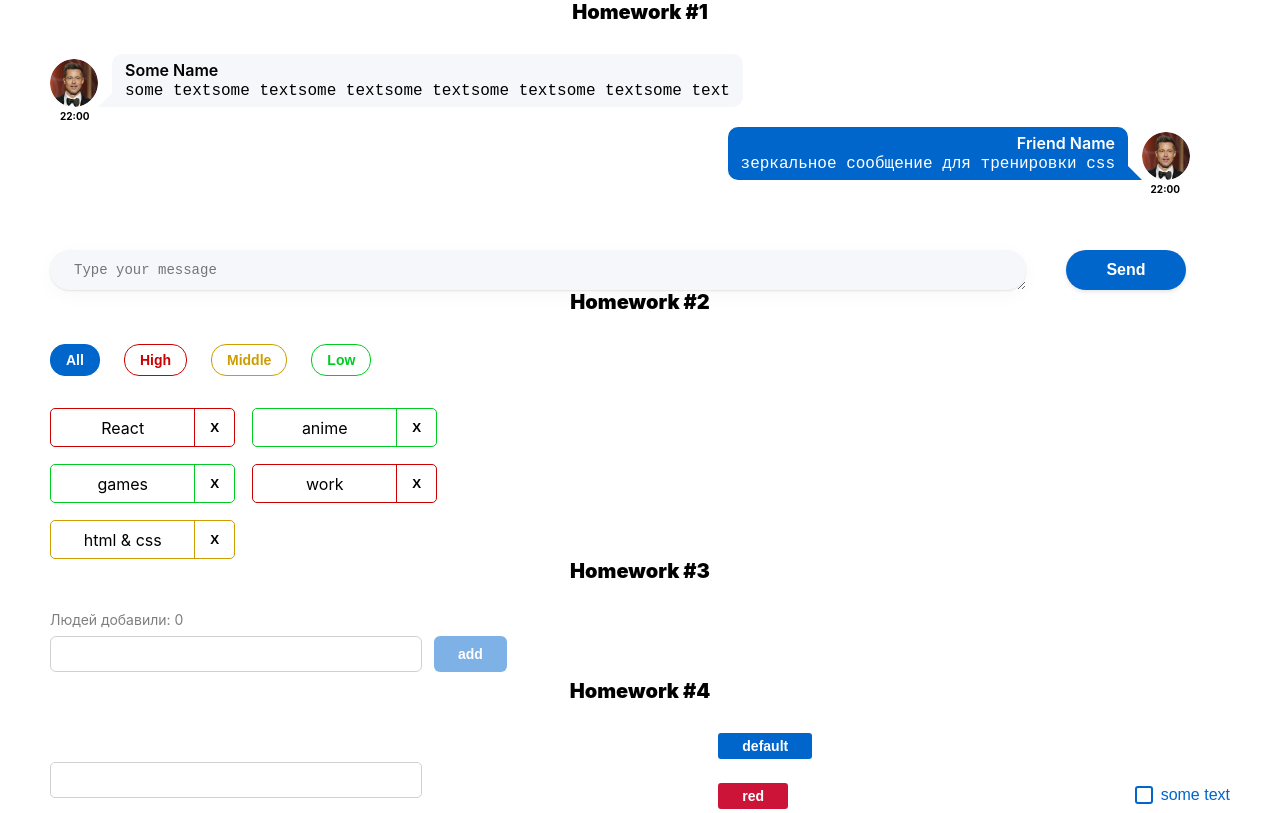
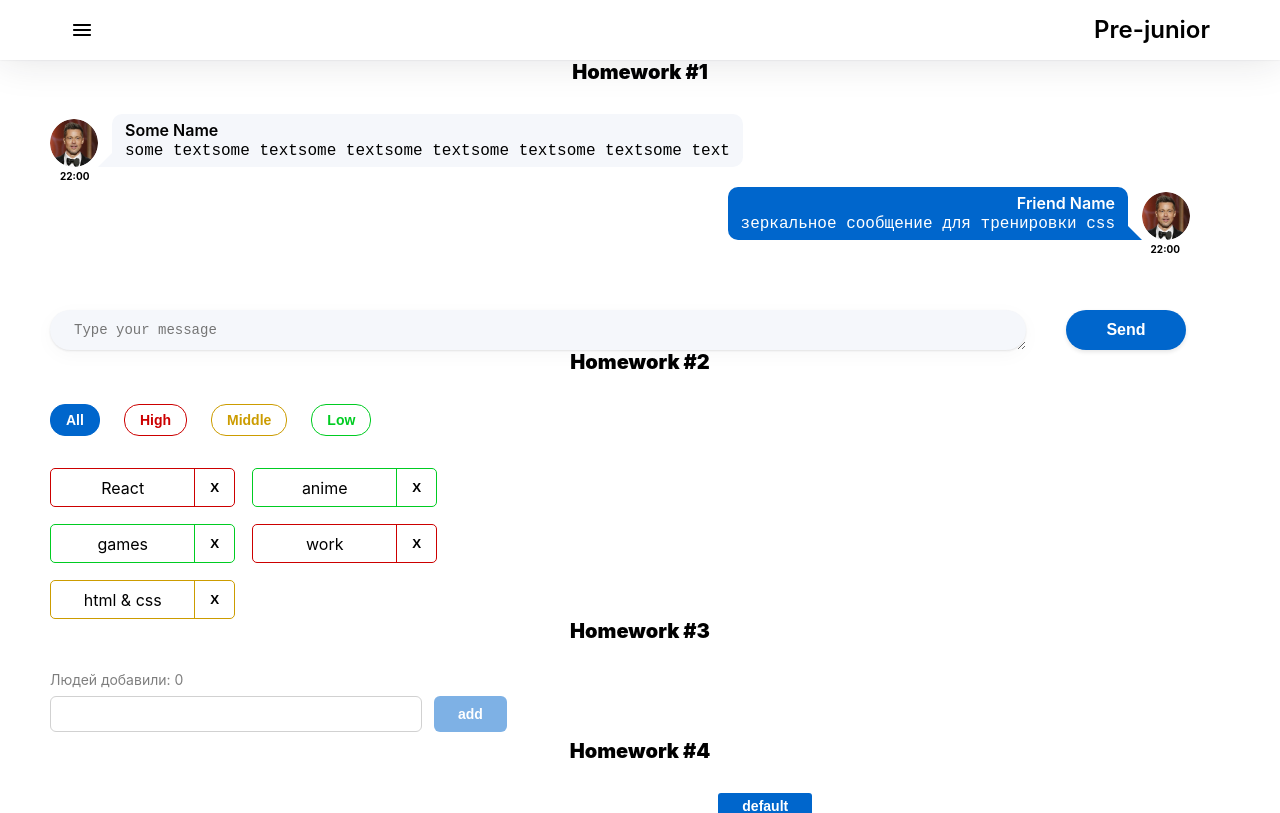
Before and after one commit to Daniyel-Tkachuk/homework-autoCheck-2, a React (Create React App) app: page /#/pre-junior in a window 1280 px wide. Shown: the top 813 px of the page. Built offline with nearby package versions, Linux system fonts and the light colour scheme.

Commit message:
added HW5

```diff
--- a/package.json
+++ b/package.json
@@ -14,13 +14,14 @@
     "@types/node": "16.11.56",
     "@types/react": "18.0.17",
     "@types/react-dom": "18.0.6",
+    "@types/react-router-dom": "^5.3.3",
     "@types/uuid": "8.3.4",
     "axios": "0.27.2",
     "gh-pages": "^6.3.0",
     "react": "18.2.0",
     "react-dom": "18.2.0",
     "react-redux": "8.0.4",
-    "react-router-dom": "6.4.1",
+    "react-router-dom": "^7.7.1",
     "react-scripts": "5.0.1",
     "redux": "4.2.0",
     "typescript": "4.7.4",
--- a/src/index.css
+++ b/src/index.css
@@ -12,6 +12,7 @@
     -webkit-font-smoothing: antialiased;
     -moz-osx-font-smoothing: grayscale;
     box-sizing: border-box;
+    padding-top: 60px;
 }
 
 code {
--- a/src/s1-main/App.tsx
+++ b/src/s1-main/App.tsx
@@ -4,17 +4,12 @@
 import HW2 from "../s2-homeworks/hw02/HW2";
 import HW3 from "../s2-homeworks/hw03/HW3";
 import HW4 from "../s2-homeworks/hw04/HW4";
+import HW5 from "../s2-homeworks/hw05/HW5";
 
 function App() {
     return (
         <div className={s.App}>
-            <HW1/>
-            <HW2/>
-            <HW3/>
-            <HW4/>
-
-            {/*при выполнении дз 5 и более - закомментировать здесь дз 1-4, так как они есть внутри дз 5*/}
-            {/*<HW5/>*/}
+            <HW5/>
         </div>
     )
 }
--- a/src/s2-homeworks/hw05/Pages.tsx
+++ b/src/s2-homeworks/hw05/Pages.tsx
@@ -16,17 +16,12 @@
         <div>
             {/*Routes выбирает первый подходящий роут*/}
             <Routes>
-                {/*роутинг будут писать студенты*/}
-                {/*в начале мы попадаем на страницу '/' и переходим сразу на страницу /pre-junior*/}
-                {/*<Route  path={'...'} element={<Navigate to={...} />}*/}
+              <Route path={"/"} element={<Navigate to={PATH.PRE_JUNIOR} />}/>
+              <Route path={PATH.PRE_JUNIOR} element={<PreJunior/>}/>
+              <Route path={PATH.JUNIOR} element={<Junior/>}/>
+              <Route path={PATH.JUNIOR_PLUS} element={<JuniorPlus/>}/>
 
-                {/*роуты для /pre-junior, /junior, /junior-plus*/}
-                {/*<Route path={...} element={<PreJunior />}*/}
-                {/*<Route ...*/}
-                {/*<Route ...*/}
-
-                {/*роут для несуществующей страницы должен отрисовать <Error404 />*/}
-                {/*<Route ...*/}
+              <Route path={"*"} element={<Error404/>}/>
             </Routes>
         </div>
     )
--- a/src/s2-homeworks/hw05/header/Header.module.css
+++ b/src/s2-homeworks/hw05/header/Header.module.css
@@ -1,8 +1,26 @@
 .burgerMenuIcon {
+    color: #000;
+    cursor: pointer;
 }
 
 .header {
+    display: flex;
+    align-items: center;
+    justify-content: space-between;
+    position: fixed;
+    top: 0;
+    left: 0;
+    width: 100%;
+    height: 60px;
+    padding: 0 70px;
+    background-color: #fff;
+    box-shadow: 0 0 2px rgba(29, 33, 38, 0.1),
+                0 0 40px rgba(29, 33, 38, 0.13);
 }
 
 .header h1 {
+    font-size: 24px;
+    font-weight: 600;
+    line-height: 100%;
+    color: #000;
 }
--- a/src/s2-homeworks/hw05/sidebar/Sidebar.tsx
+++ b/src/s2-homeworks/hw05/sidebar/Sidebar.tsx
@@ -31,7 +31,7 @@
                         id={'hw5-pre-junior-link'}
                         to={PATH.PRE_JUNIOR}
                         onClick={handleClose}
-                        //  className= {({isActive}) => (АКТИВНЫЙ ? s.ВСТАВЛЯЙ СТИЛЬ : '')} // делает студент
+                        className={({isActive}) => (isActive ? s.active : "")}
                     >
                         Pre-junior
                     </NavLink>
@@ -39,7 +39,7 @@
                         id={'hw5-junior-link'}
                         to={PATH.JUNIOR}
                         onClick={handleClose}
-                        // className={...} // делает студент
+                        className={({isActive}) => (isActive ? s.active : "")}
                     >
                         Junior
                     </NavLink>
@@ -47,7 +47,7 @@
                         id={'hw5-junior-plus-link'}
                         to={PATH.JUNIOR_PLUS}
                         onClick={handleClose}
-                        // className={...} // делает студент
+                        className={({isActive}) => (isActive ? s.active : "")}
                     >
                         Junior Plus
                     </NavLink>
```
Also changed, not shown: src/s2-homeworks/hw05/HW5.tsx (+0 -7 lines), 1 other file (tests, documents, lock files or other folders).
